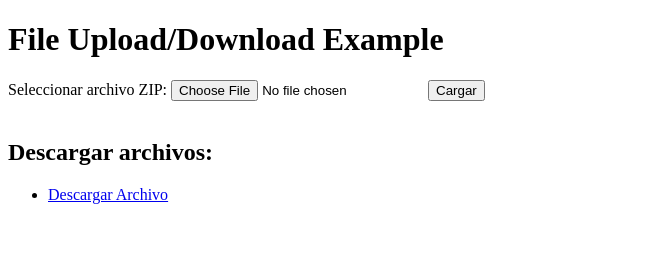
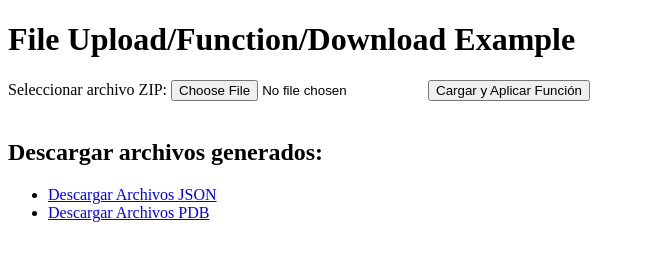
Before and after one commit to Verinikita/prob, a plain HTML site: page index.html in a window 1280 px wide. Shown: the whole page, without its empty margins (0-645 px from the left). Drawn offline with Linux system fonts and the light colour scheme.

Commit message:
Update index.html

```diff
--- a/index.html
+++ b/index.html
@@ -3,24 +3,24 @@
 <head>
     <meta charset="UTF-8">
     <meta name="viewport" content="width=device-width, initial-scale=1.0">
-    <title>File Upload/Download Example</title>
+    <title>File Upload/Function/Download Example</title>
 </head>
 <body>
 
-    <h1>File Upload/Download Example</h1>
+    <h1>File Upload/Function/Download Example</h1>
 
-    <form action="/upload" method="post" enctype="multipart/form-data">
+    <form action="/process" method="post" enctype="multipart/form-data">
         <label for="file">Seleccionar archivo ZIP:</label>
         <input type="file" name="file" id="file" accept=".zip" required>
-        <button type="submit">Cargar</button>
+        <button type="submit">Cargar y Aplicar Función</button>
     </form>
 
     <br>
 
-    <h2>Descargar archivos:</h2>
+    <h2>Descargar archivos generados:</h2>
     <ul>
-        <!-- Reemplaza 'nombre_archivo.zip' con el nombre real del archivo que cargaste -->
-        <li><a href="/download/nombre_archivo.zip" download>Descargar Archivo</a></li>
+        <li><a href="/download/archivos_json.zip" download>Descargar Archivos JSON</a></li>
+        <li><a href="/download/archivos_pdb.zip" download>Descargar Archivos PDB</a></li>
     </ul>
 
 </body>
```
